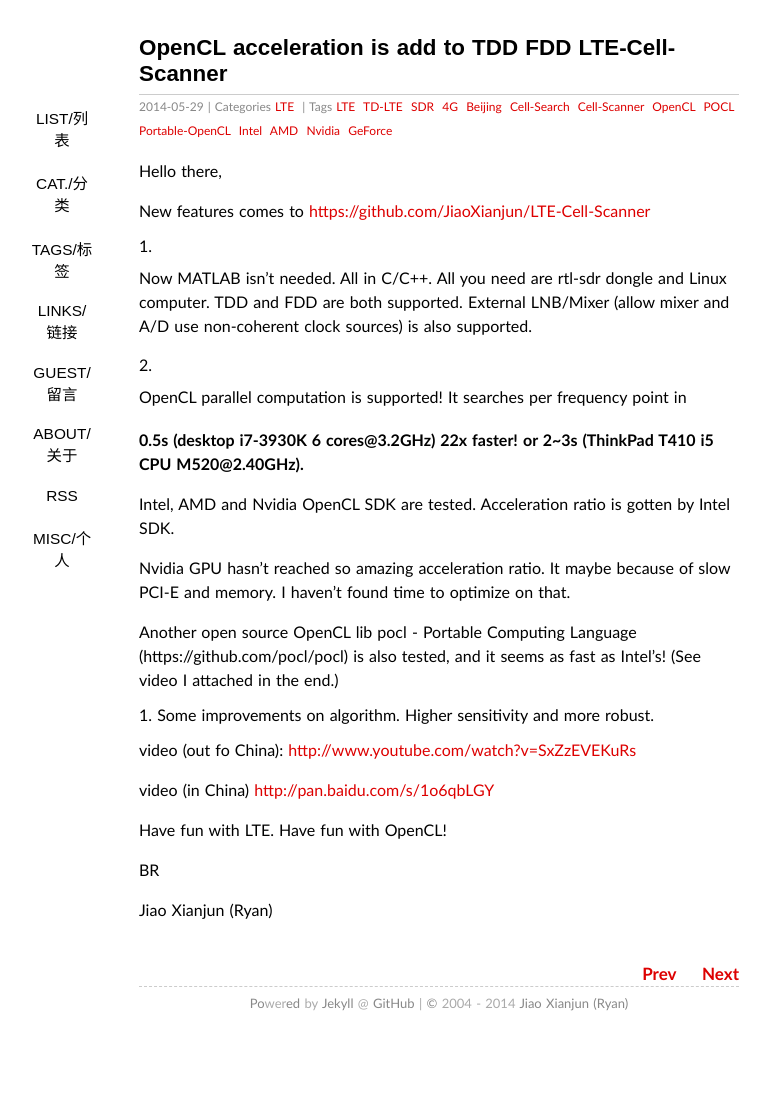
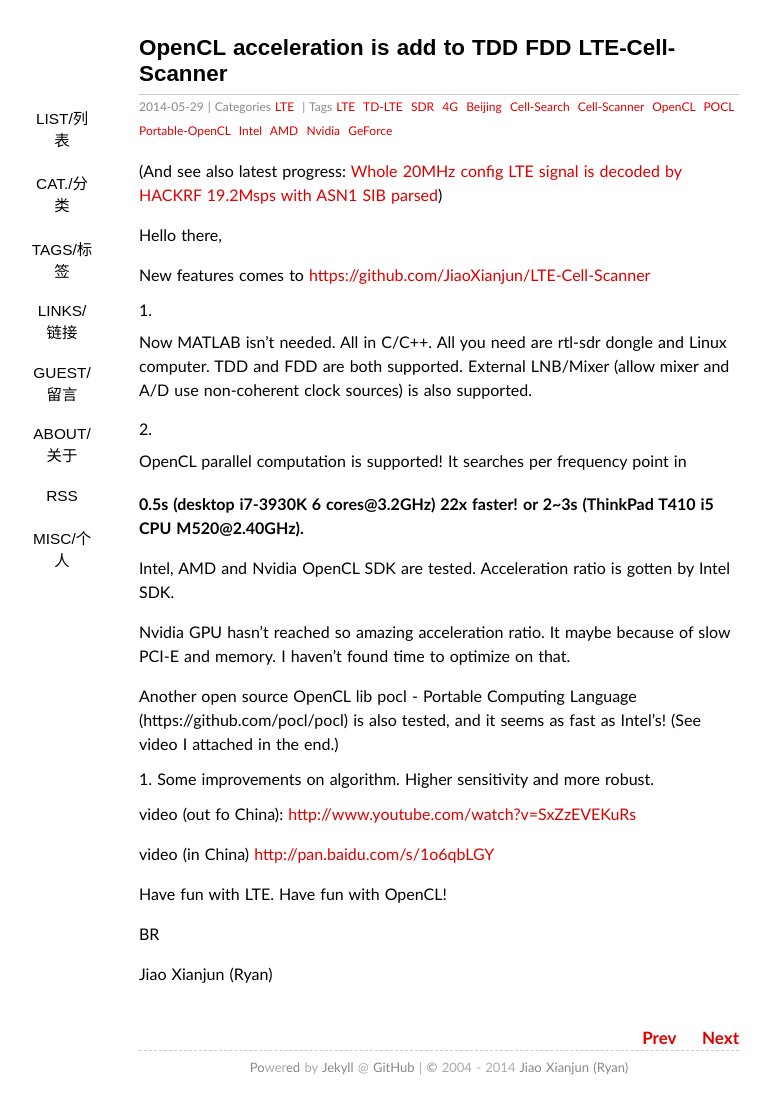
Before and after one commit to sdr-x/sdr-x.github.io, a Jekyll site: the page built from _posts/2014-05-29-OpenCL acceleration is add to TDD FDD LTE-Cell-Scanner.md, in a window 1280 px wide. Shown: the whole page, without its empty margins (201-971 px from the left). Built offline with Jekyll 4.4.1, drawn with Linux system fonts in a browser that asks for light colours; some web fonts are replaced; Markdown is read by kramdown in place of the engine named in the settings; comment, search, counter and statistics services are not loaded; before the commit the page ends 1046 px from its top, so only the background shows below that.

Commit message:
Update 2014-05-29-OpenCL acceleration is add to TDD FDD LTE-Cell-Scanner.md

```diff
--- a/_posts/2014-05-29-OpenCL acceleration is add to TDD FDD LTE-Cell-Scanner.md
+++ b/_posts/2014-05-29-OpenCL acceleration is add to TDD FDD LTE-Cell-Scanner.md
@@ -6,6 +6,8 @@ thread: 64653
 categories: LTE
 tags:  LTE TD-LTE SDR 4G Beijing Cell-Search Cell-Scanner OpenCL POCL Portable-OpenCL Intel AMD Nvidia GeForce
 ---
+
+(And see also latest progress: [Whole 20MHz config LTE signal is decoded by HACKRF 19.2Msps with ASN1 SIB parsed](http://sdr-x.github.io/Whole%2020MHz%20config%20LTE%20signal%20is%20decoded%20by%20HACKRF%2019.2Msps%20with%20ASN1%20SIB%20parsed/))
 
 Hello there,
 
```
